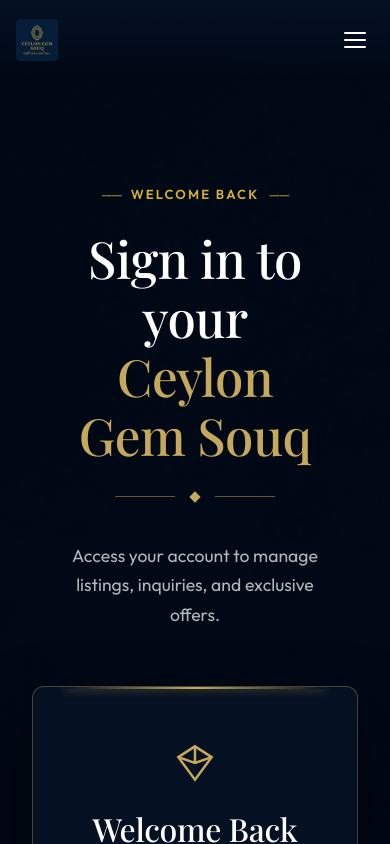
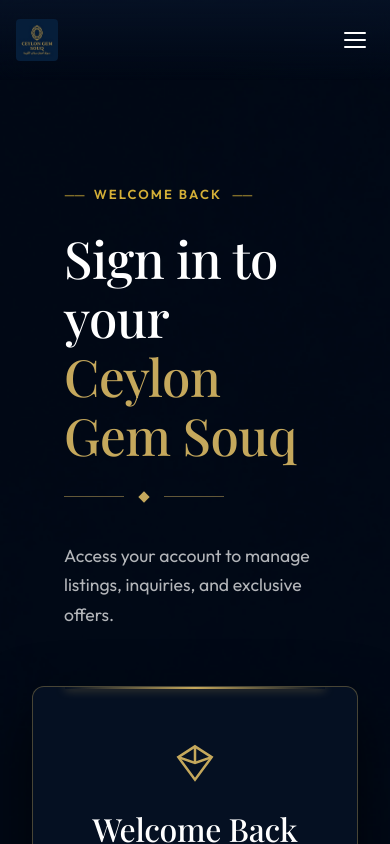
Before and after one commit to RBRB19454/ceylon-gem-souq, a React (Vite) app in the folder frontend/: page /login in a window 390 px wide. Shown: the top 844 px of the page. Built offline with nearby package versions, Linux system fonts and the light colour scheme; no server answers; a web font is replaced by a local one.

Commit message:
initialize core CSS variables, global styles, and component layouts for gem souq application

```diff
--- a/frontend/src/index.css
+++ b/frontend/src/index.css
@@ -3113,6 +3113,7 @@
   display: flex;
   flex-direction: column;
   justify-content: flex-start;
+  align-items: flex-start;
   gap: 1.25rem;
   box-sizing: border-box;
   background: transparent;
@@ -3472,8 +3473,8 @@
     background: rgba(2, 10, 22, 0.82);
   }
   .login-info-panel {
-    text-align: center;
-    align-items: center;
+    text-align: start;
+    align-items: flex-start;
     padding: 3rem 2rem 1.5rem;
   }
   .login-trust-strip {
```
